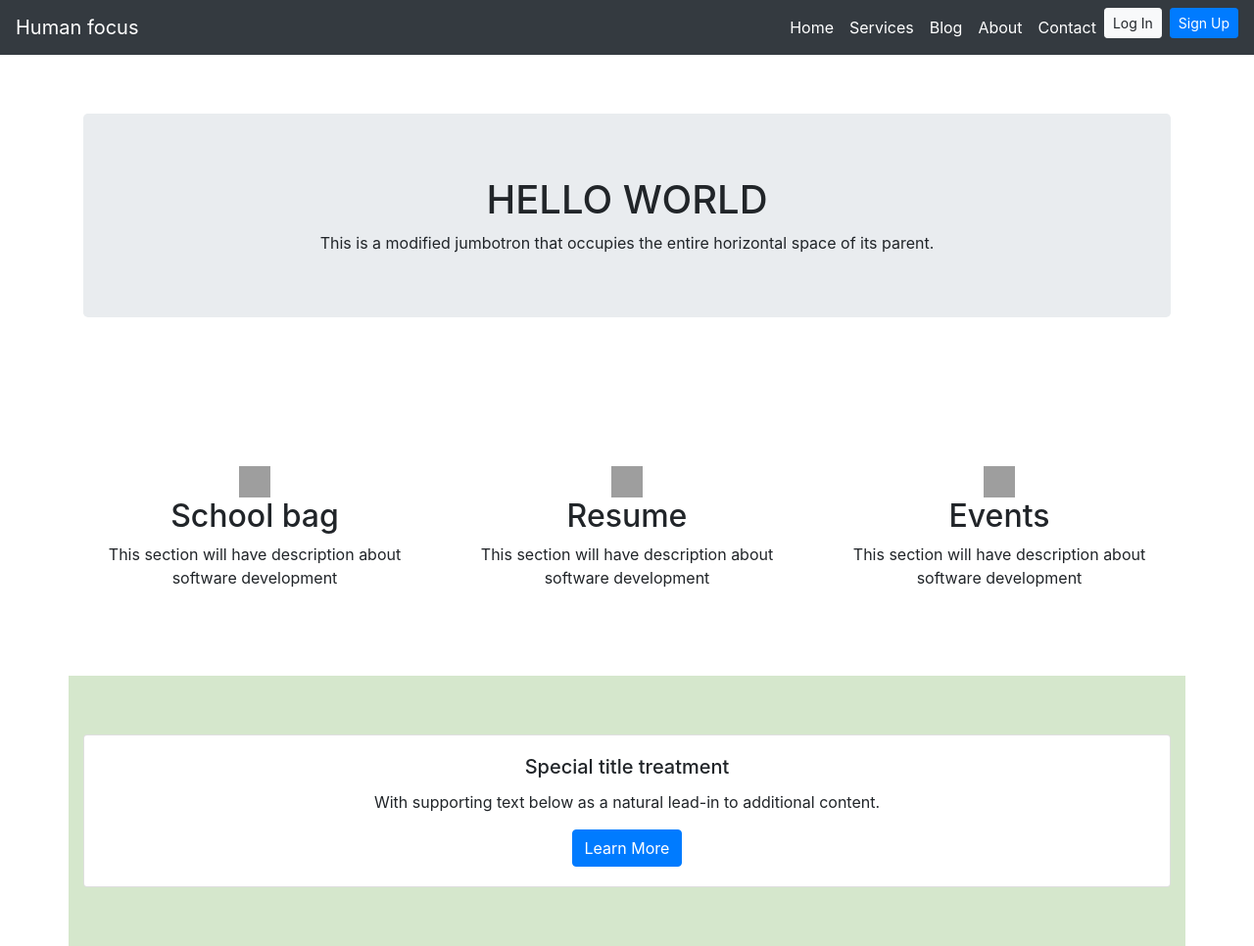
After one commit to kavyagknescode/hfworld, a Django app: page / in a window 1280 px wide. The commit adds this page. Shown: the whole page at 98% size. Run offline with Django 3.2, Linux system fonts and the light colour scheme; some libraries are stand-ins or nearby versions; grey boxes are pictures that could not be loaded.

Commit message:
issue #7 resolved

```diff
--- a/dashboard/templates/dashboard/edit_profile.html
+++ b/dashboard/templates/dashboard/edit_profile.html
@@ -3,7 +3,7 @@
 {% load i18n %}
 {% load crispy_forms_tags %}
 
-{% block title %}{% trans "Log in" %}{% endblock %}
+{% block title %}{% trans "Edit Profile" %}{% endblock %}
 
 {% block content %}
   <div class="container">
--- /dev/null
+++ b/dashboard/templates/dashboard/home.html
@@ -0,0 +1,57 @@
+{% extends 'base.html' %}
+{% load staticfiles %}
+{% load i18n %}
+{% load crispy_forms_tags %}
+
+{% block title %}
+  Human Focus World
+{% endblock %}
+
+{% block content %}
+<!-- Jumbotron section -->
+
+<div class="container jumbotron-section">
+  <div class="jumbotron">
+    <h1><center> HELLO WORLD </center></h1>
+      <div><center>This is a modified jumbotron that occupies the entire horizontal space of its parent.</center></div>
+  </div>
+</div>
+</body>
+
+
+<!-- Card section -->
+
+<div class="container">
+  <div class="row card-section">
+    <div class="col-md-4 text-center ">
+      <img src="image/schoolbag.png" alt="" width="32" height="32" title="Bootstrap">
+      <h2> School bag </h2>
+      <p>This section will have description about software development</p>
+    </div>
+    <div class="col-md-4 text-center">
+      <img src="image/resume.png" alt="" width="32" height="32" title="Bootstrap">
+      <h2> Resume </h2>
+      <p>This section will have description about software development</p>
+    </div>
+    <div class="col-md-4 text-center">
+      <img src="image/youtube.png" alt="" width="32" height="32" title="Bootstrap">
+      <h2> Events </h2>
+      <p>This section will have description about software development</p>
+    </div>
+  </div>
+</div><br><br><br>
+
+<!-- Card section ends -->
+
+
+<div class="container title-section">
+  <div class="card text-center">
+    <div class="card-body">
+      <h5 class="card-title">Special title treatment</h5>
+      <p class="card-text">With supporting text below as a natural lead-in to additional content.</p>
+      <a href="about.html" class="btn btn-primary">Learn More</a>
+    </div>
+  </div>
+</div>
+
+{% endblock %}
--- a/dashboard/templates/dashboard/user_dash.html
+++ b/dashboard/templates/dashboard/user_dash.html
@@ -3,7 +3,7 @@
 {% load i18n %}
 {% load crispy_forms_tags %}
 
-{% block title %}{% trans "Log in" %}{% endblock %}
+{% block title %}{% trans "Dashboard" %}{% endblock %}
 
 {% block content %}
   <div class="container">
--- a/dashboard/views.py
+++ b/dashboard/views.py
@@ -9,6 +9,9 @@ from dashboard.models import UserDetails
 from dashboard.forms import UserDetailsForm
 
 # Create your views here.
+def home(request):
+    return render(request, 'dashboard/home.html')
+
 def dash_view(request):
     check_user = UserDetails.objects.filter(user_uname=request.user) # checking if user has filled up details
 
--- a/hfworld/urls.py
+++ b/hfworld/urls.py
@@ -17,9 +17,11 @@ from django.contrib import admin
 from django.urls import path, include
 
 from django.contrib.auth import views as auth_views
+from dashboard import views as dash_views
 
 urlpatterns = [
     path('admin/', admin.site.urls),
+    path('', dash_views.home, name='home'),
 
     # If user is logged in and trigger login url manually, it will redirect to dashboard
     path('accounts/login/', auth_views.LoginView.as_view(redirect_authenticated_user=True), name='auth_login'),
--- a/templates/base.html
+++ b/templates/base.html
@@ -4,6 +4,12 @@
 <html lang="en" dir="ltr">
   <head>
     {% include 'includes/head.html' %}
+
+    <title>
+      {% block title %}
+      {% endblock %}
+    </title>
+
   </head>
 
   <body>
--- a/templates/includes/head.html
+++ b/templates/includes/head.html
@@ -11,7 +11,7 @@ crossorigin="anonymous">
 <link rel="stylesheet" href="{% static 'css/hfworld.css' %}">
 <script src="https://kit.fontawesome.com/74bc13a396.js" crossorigin="anonymous"></script>
 <!-- <link rel="shortcut icon" type="image/png" href="image/hlogo.jpg"/> -->
-<title>Human Focus About Us</title>
+
 
 <script>
   {% if messages %}
```
Also changed, not shown: dashboard/templates/dashboard/add_profile.html (+2 -35 lines).
